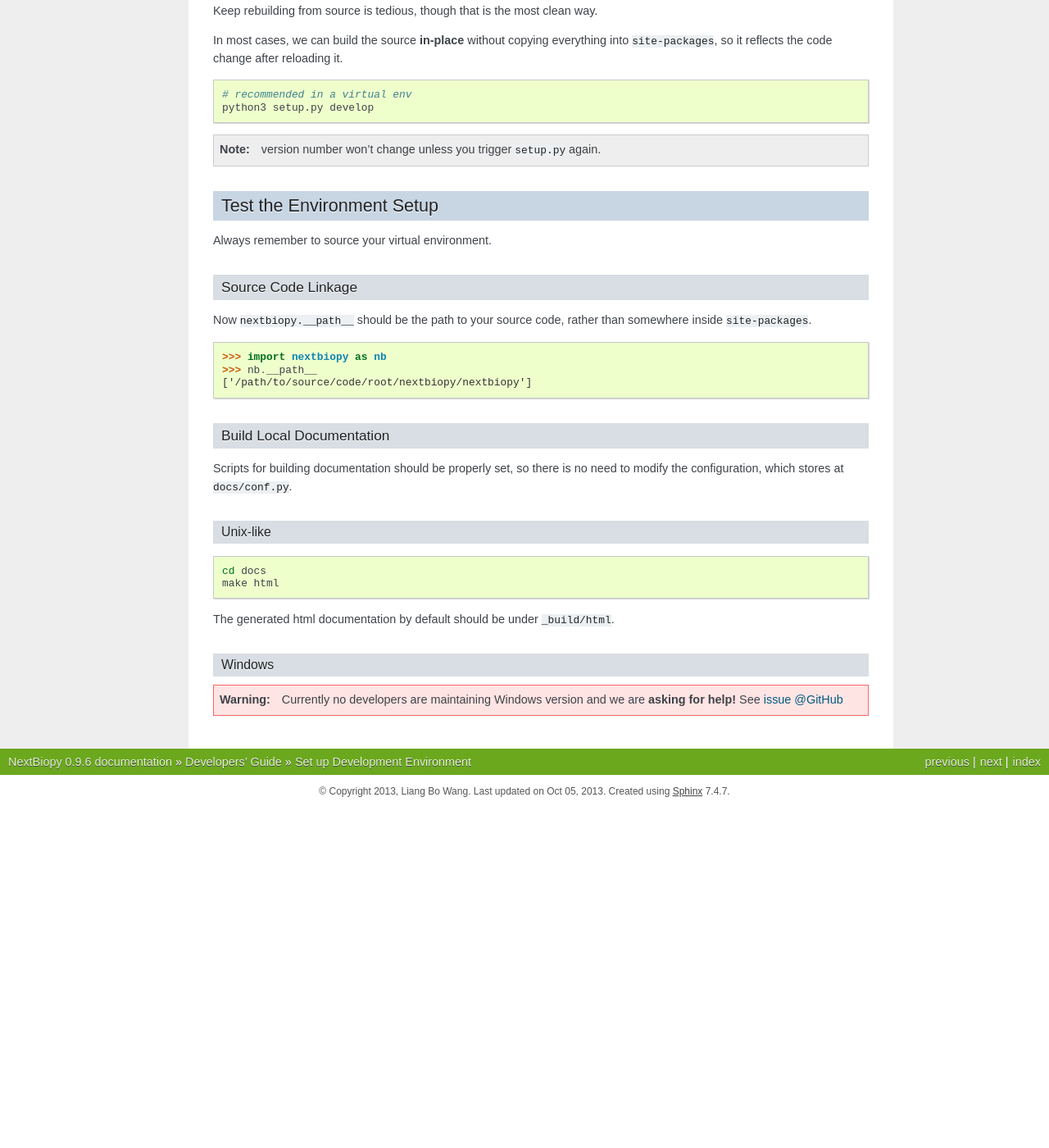
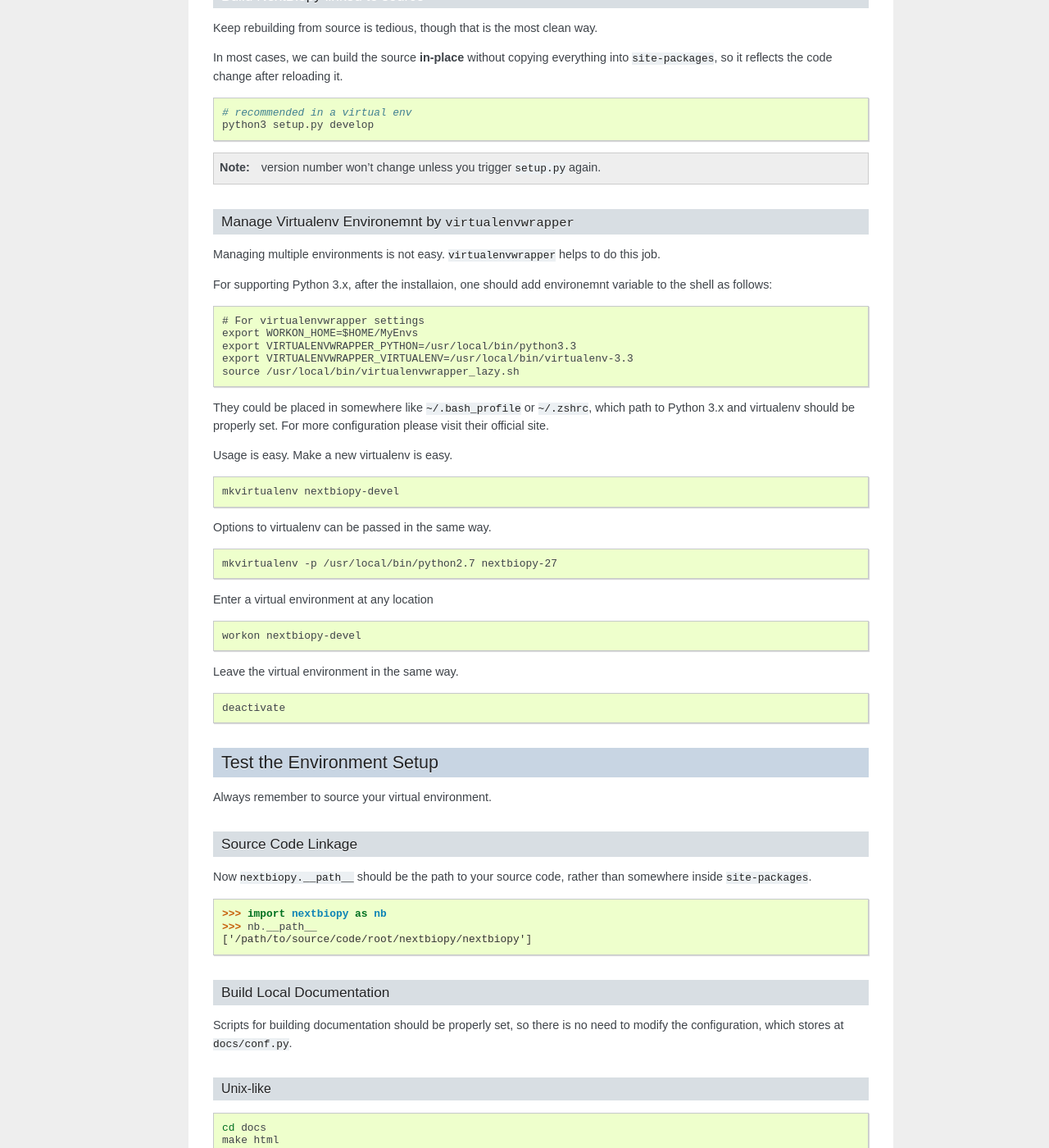
Before and after one commit to mauriceling/nextbiopy, a Sphinx documentation site: the page built from docs/DEVELOP/env_setup.rst, in a window 1280 px wide and 1400 px high, scrolled down 1429 px. Shown: the whole window at 82% size. Built offline with Sphinx 7.4.7, drawn with Linux system fonts in a browser that asks for light colours; before the commit the page ends 2414 px from its top, so only the background shows below that; some of the changed text lies outside the part shown.

Commit message:
add document for virtualenvwrapper
virtualenvwrapper has been highly recommended for virtual environemnt
managment. However, set it up in Python 3.x remains tricky so I haven't
put up the installation until now. There may be bugs following this
instructions.

```diff
--- a/docs/DEVELOP/env_setup.rst
+++ b/docs/DEVELOP/env_setup.rst
@@ -16,6 +16,7 @@ Besides mentioned in :ref:`Prequisites for Installation <dependencies>`, extra p
 **Virtual Enviroment**
 
 - `virtualenv`_
+- `virtualenvwrapper`_ *(optional)*
 
 **Testing**
 
@@ -40,6 +41,7 @@ Besides mentioned in :ref:`Prequisites for Installation <dependencies>`, extra p
 .. _flake8: http://flake8.readthedocs.org/en/2.0/
 
 .. _virtualenv: http://www.virtualenv.org/
+.. _virtualenvwrapper: http://virtualenvwrapper.readthedocs.org/
 
 .. _nose: http://nose.readthedocs.org/
 .. _coverage: https://pypi.python.org/pypi/coverage
@@ -108,6 +110,45 @@ so it reflects the code change after reloading it.
 .. note:: version number won't change unless you trigger ``setup.py`` again.
 
 
+Manage Virtualenv Environemnt by ``virtualenvwrapper``
+------------------------------------------------------
+
+Managing multiple environments is not easy. ``virtualenvwrapper`` helps to do this job.
+
+For supporting Python 3.x, after the installaion, one should add environemnt variable to the shell as follows::
+
+    # For virtualenvwrapper settings
+    export WORKON_HOME=$HOME/MyEnvs
+    export VIRTUALENVWRAPPER_PYTHON=/usr/local/bin/python3.3
+    export VIRTUALENVWRAPPER_VIRTUALENV=/usr/local/bin/virtualenv-3.3
+    source /usr/local/bin/virtualenvwrapper_lazy.sh
+
+They could be placed in somewhere like ``~/.bash_profile`` or ``~/.zshrc``, which path to Python 3.x and virtualenv should be properly set. For more configuration please visit their official site.
+
+Usage is easy. Make a new virtualenv is easy.
+
+.. code-block:: bash
+
+    mkvirtualenv nextbiopy-devel
+
+Options to virtualenv can be passed in the same way.
+
+.. code-block:: bash
+
+    mkvirtualenv -p /usr/local/bin/python2.7 nextbiopy-27
+
+Enter a virtual environment at any location
+
+.. code-block:: bash
+
+    workon nextbiopy-devel
+
+Leave the virtual environment in the same way.
+
+.. code-block:: bash
+
+    deactivate
+
 Test the Environment Setup
 ==========================
 
```
